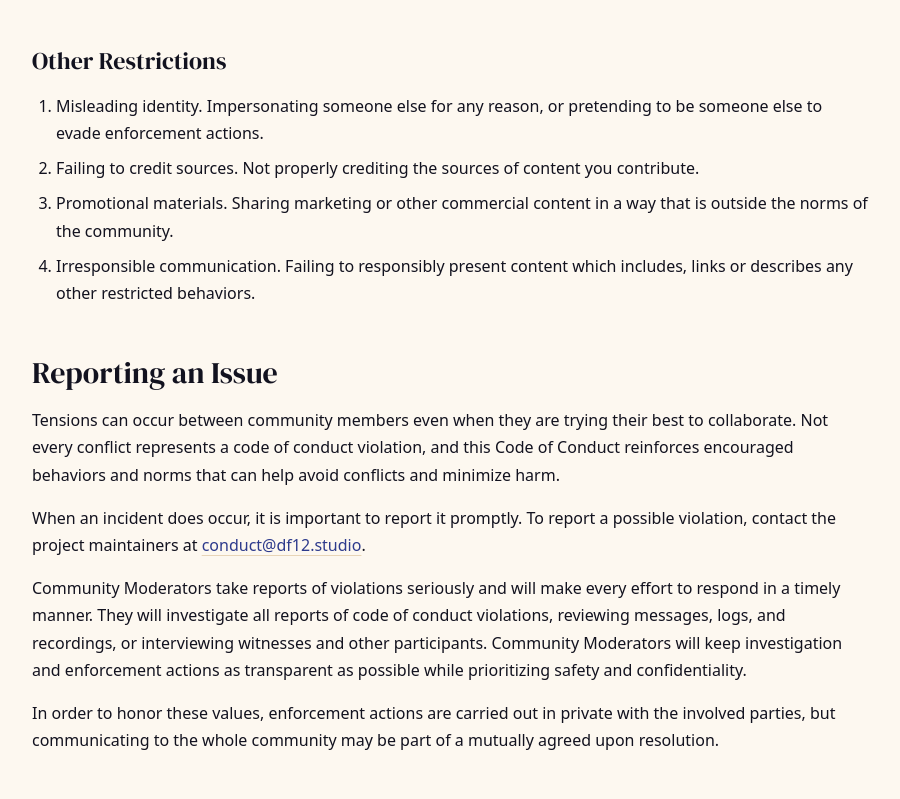
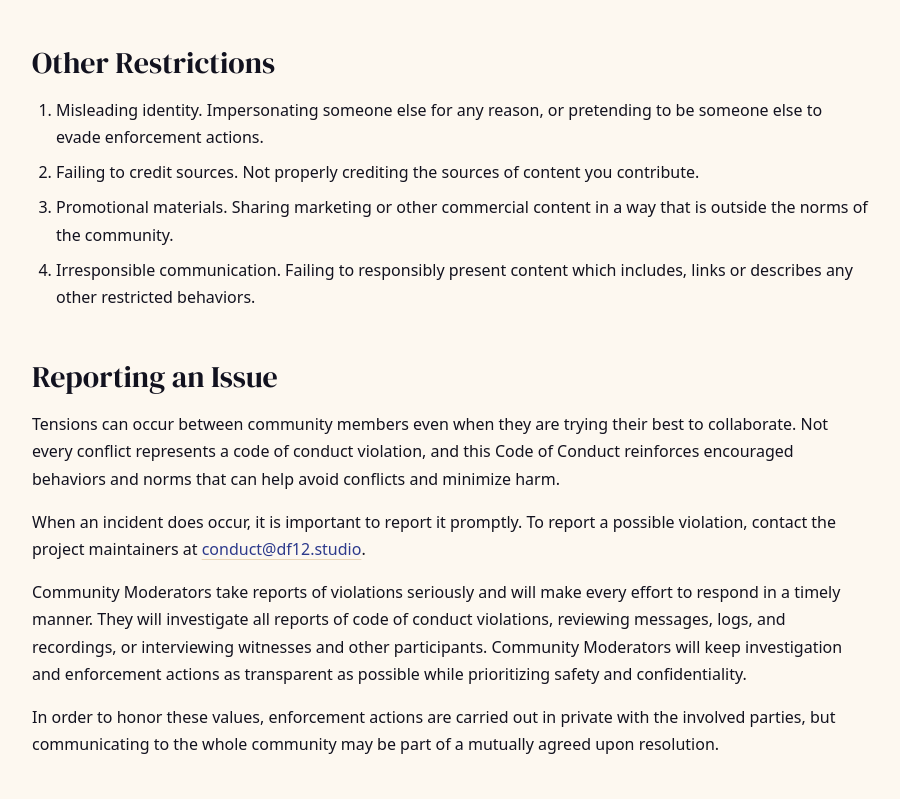
Before and after one commit to leynos/mxd-www, a plain HTML site: page mxd/code-of-conduct/index.html in a window 1280 px wide. Shown: the part 1922-2721 px from the top of the page, without its empty margins (190-1090 px from the left). Drawn offline with nearby package versions, Linux system fonts and the light colour scheme.

Commit message:
Fix heading hierarchy in code-of-conduct Other Restrictions section
Promote <h3> to <h2> with matching peer-section classes so the
document outline is flat across all top-level sections and screen
reader navigation works correctly.

```diff
--- a/mxd/code-of-conduct/index.html
+++ b/mxd/code-of-conduct/index.html
@@ -106,7 +106,7 @@
             </section>
 
             <section class="space-y-4">
-                <h3 class="text-[#12121f] text-xl sm:text-2xl font-normal font-secondary">Other Restrictions</h3>
+                <h2 class="text-[#12121f] text-2xl sm:text-3xl font-normal font-secondary">Other Restrictions</h2>
                 <ol class="list-decimal space-y-2 pl-6 text-base font-normal font-tertiary leading-[27.20px]">
                     <li>Misleading identity. Impersonating someone else for any reason, or pretending to be someone else to evade enforcement actions.</li>
                     <li>Failing to credit sources. Not properly crediting the sources of content you contribute.</li>
```
